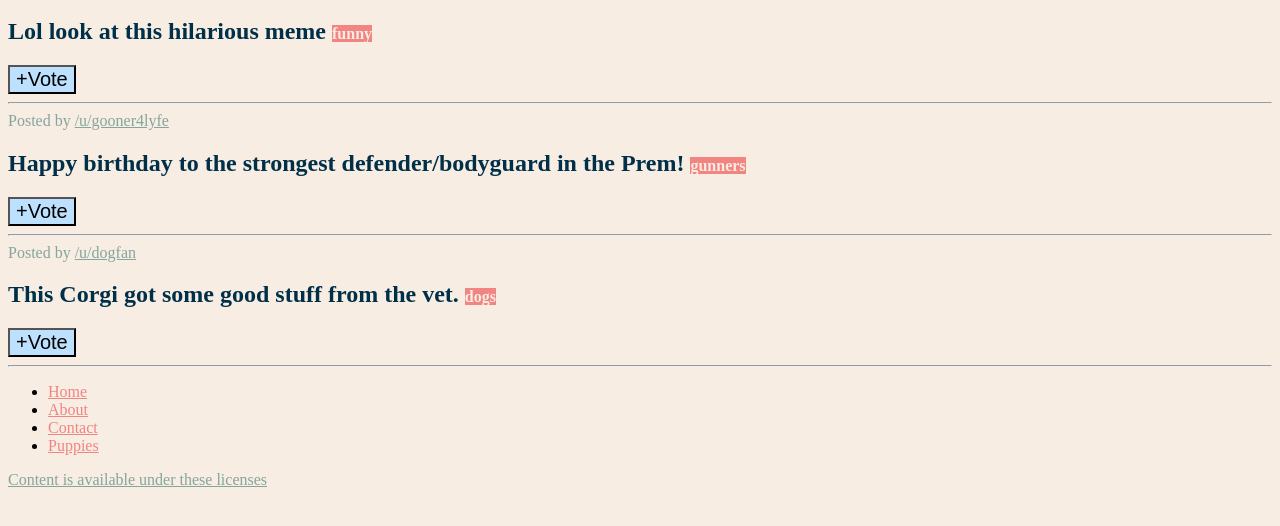
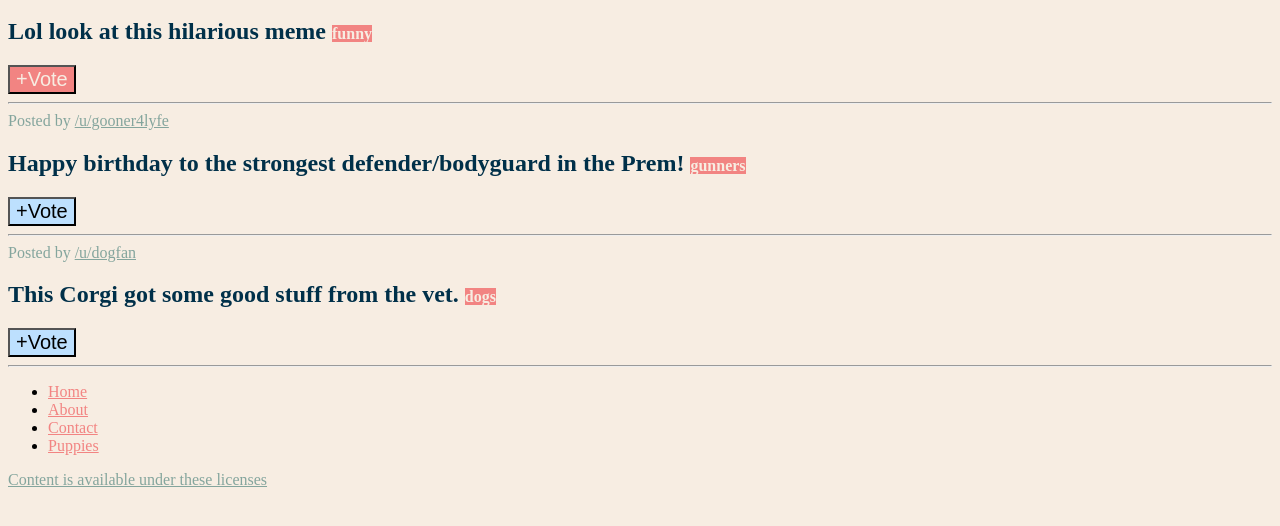
Before and after one commit to MillerIJ/Web-Dev-Praccy, a plain HTML site: page Udemy/reddit.html in a window 1280 px wide. In both pictures the pointer is over the button 41 px from the left and 227 px from the top of the page. Shown: the part 148-674 px from the top of the page. Drawn offline with Linux system fonts and the light colour scheme.

Commit message:
css work

```diff
--- a/Udemy/app.css
+++ b/Udemy/app.css
@@ -41,3 +41,8 @@ h2 + button {
 footer > a {
     color: #84a59d;
 }
+
+.post button:hover {
+    background-color: #f28482;
+    color: #f7ede2;
+}
```
